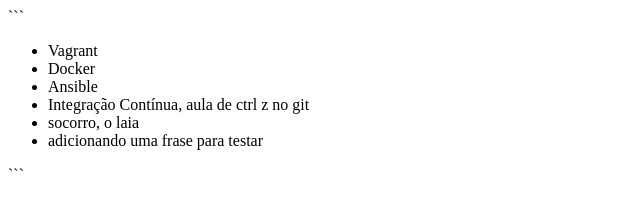
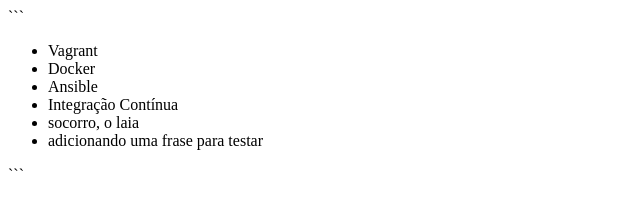
Before and after one commit to MiraByrao/Aula-Alura-Byron, a plain HTML site: page index.html in a window 1280 px wide. Shown: the whole page, without its empty margins (0-640 px from the left). Drawn offline with Linux system fonts and the light colour scheme.

Commit message:
Revert "aula de ctrl z no git"
This reverts commit b9a24ddd954f0941c9756f652244042573c98769.

```diff
--- a/index.html
+++ b/index.html
@@ -12,7 +12,7 @@
         <li>Vagrant</li>
         <li>Docker</li>
         <li>Ansible</li>
-        <li>Integração Contínua, aula de ctrl z no git</li>
+        <li>Integração Contínua</li>
         <li>socorro, o laia</li>
         <li>adicionando uma frase para testar</li>
 
```
Also changed, not shown: 1 other file.
